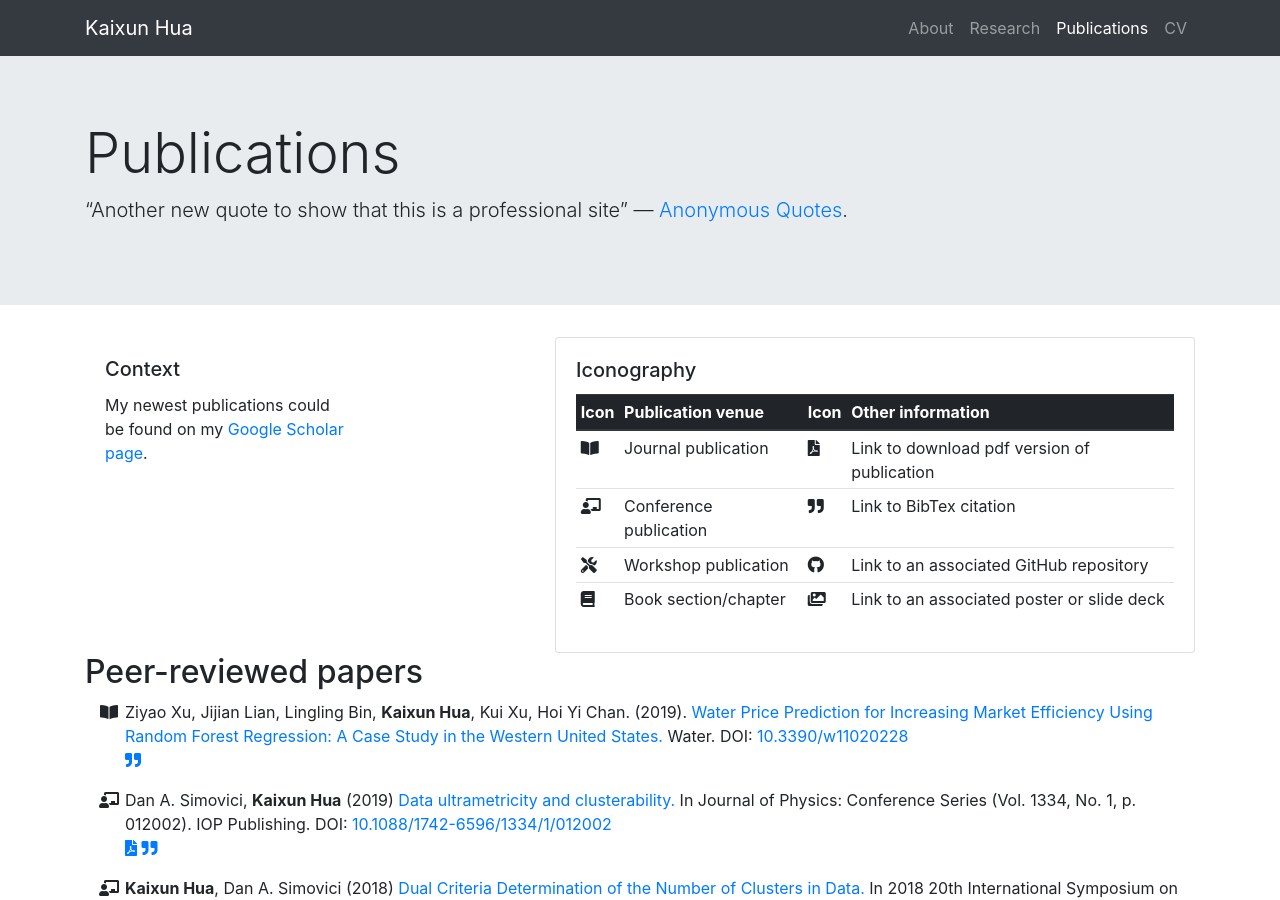
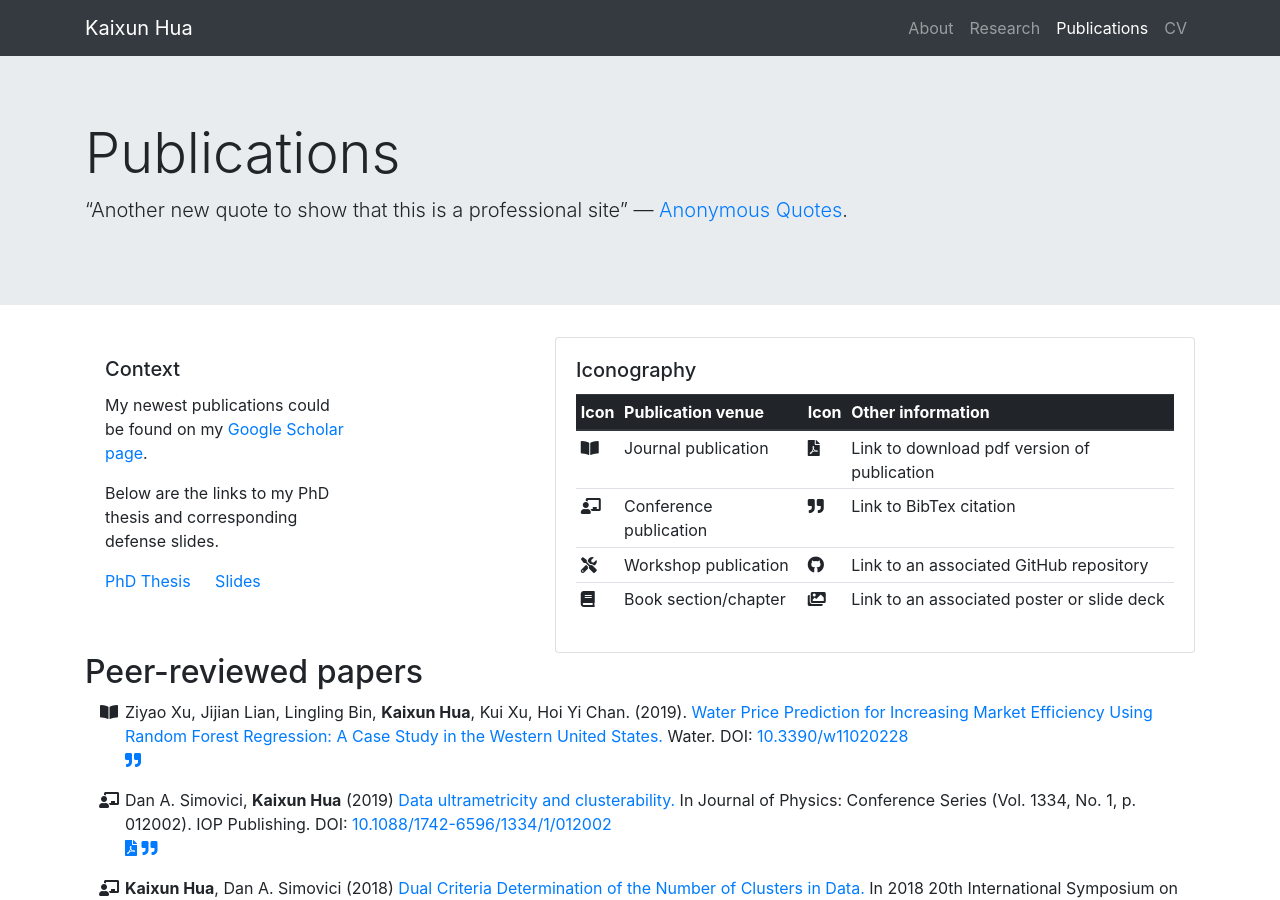
Before and after one commit to kingsley1989/kingsley1989.github.io, a Jekyll site: the page built from _pages/publications.md, in a window 1280 px wide and 900 px high. Built offline with Jekyll 4.4.1, drawn with Linux system fonts in a browser that asks for light colours; nearby versions of some CDN libraries.

Commit message:
update publication.html and .md

```diff
--- a/_layouts/publications.html
+++ b/_layouts/publications.html
@@ -26,6 +26,8 @@ layout: default
           <div class="card-text">
             {{ page.overview | markdownify }}
           </div>
+          <a href="/pubs/ResearchStat.pdf" class="card-link">PhD Thesis</a>
+          <a href="/pubs/dissertationPrez.pdf" class="card-link">Slides</a>
         </div>
       </div>
     </div>
--- a/_pages/publications.md
+++ b/_pages/publications.md
@@ -8,4 +8,6 @@ jumbo_txt: |
 
 overview: |
   My newest publications could be found on my [Google Scholar page](https://scholar.google.com/citations?user=u2rFTvYAAAAJ&hl=en).
+
+  Below are the links to my PhD thesis and corresponding defense slides.
 ---
```
